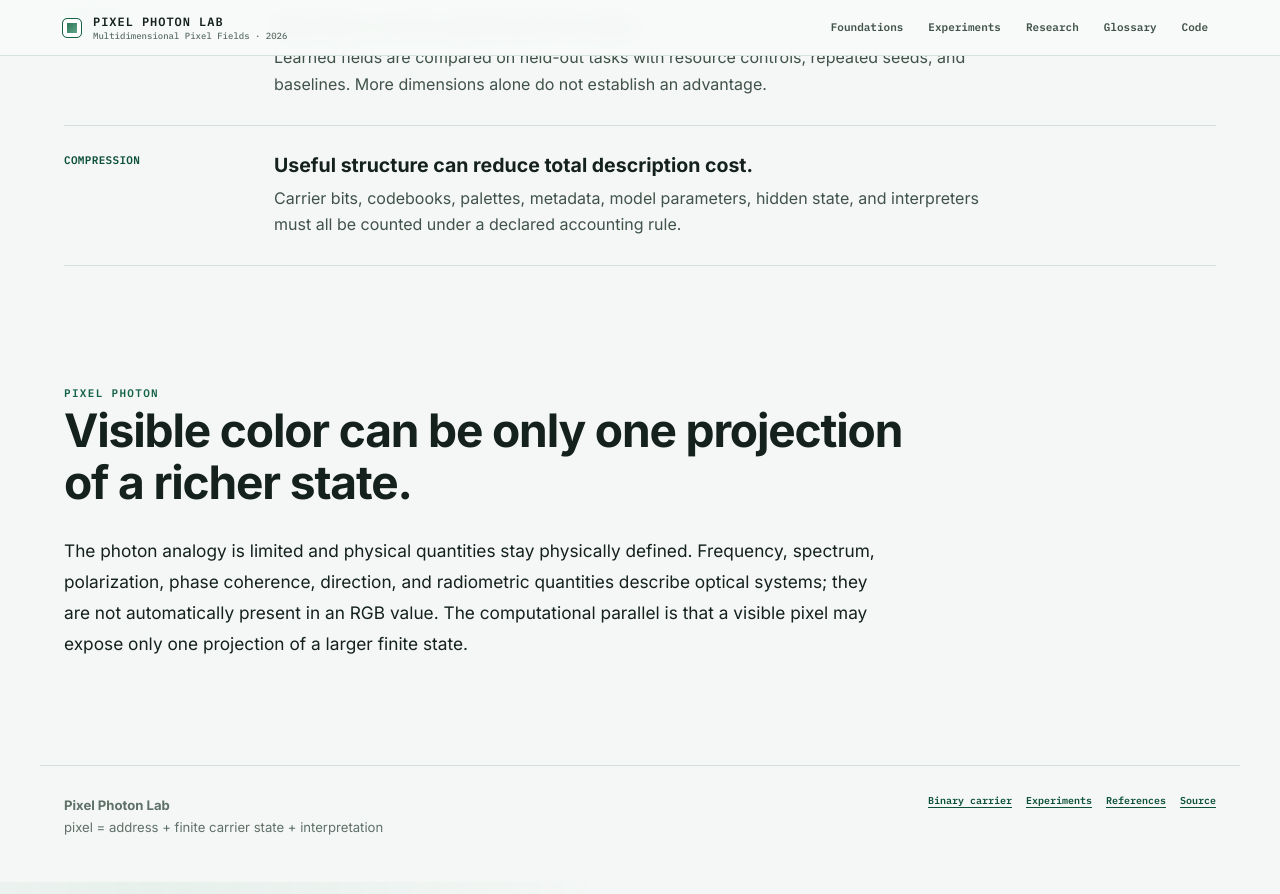
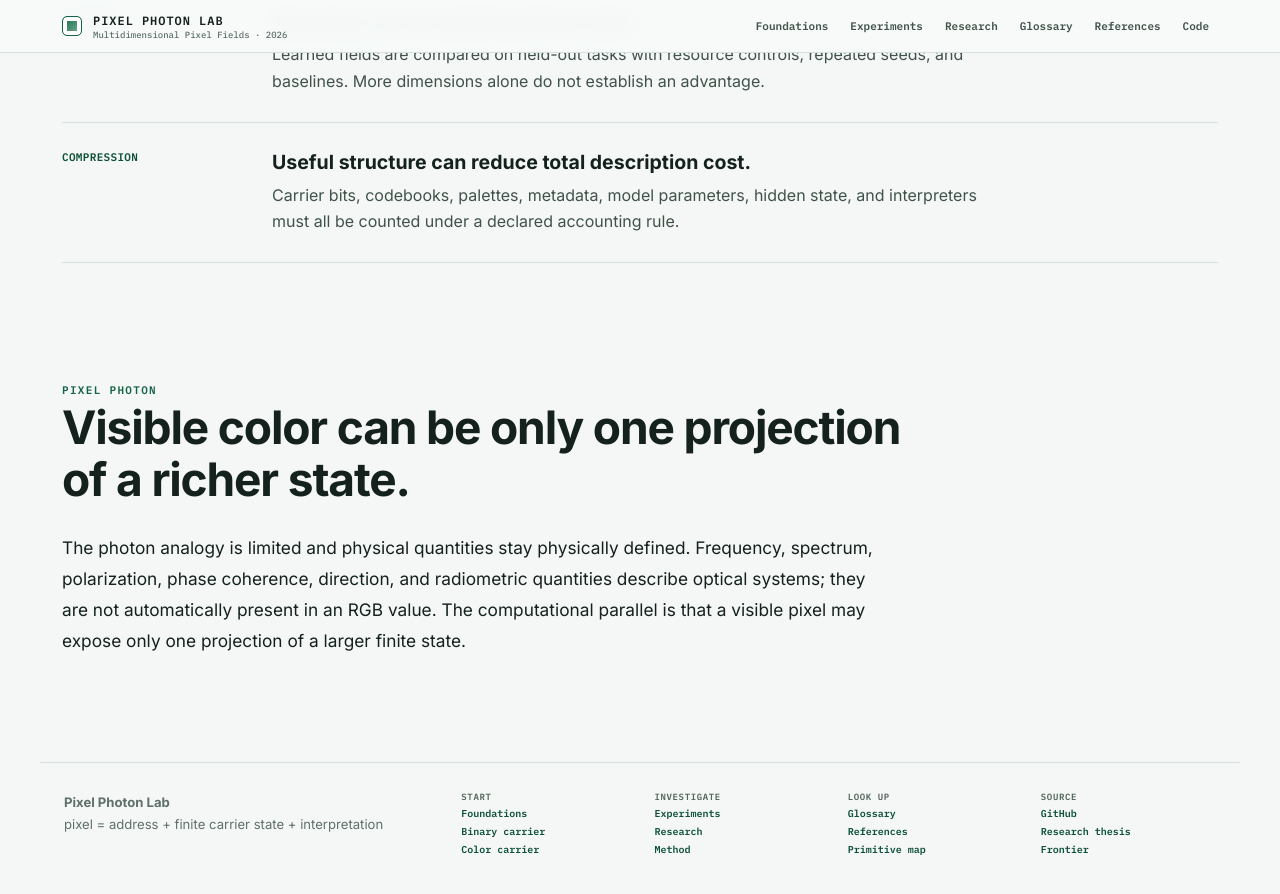
Before and after one commit to bitwikiorg/pixel-art-2026, a Jekyll site: the page built from index.html, in a window 1280 px wide and 900 px high, scrolled down 3348 px. Shown: the top 894 px of the window. Built offline with Jekyll 4.4.1, drawn with Linux system fonts in a browser that asks for light colours.

Commit message:
Make global navigation mobile-first and expose references

```diff
--- a/_layouts/default.html
+++ b/_layouts/default.html
@@ -15,19 +15,35 @@
   <link rel="stylesheet" href="{{ '/assets/css/clarity-v2.css' | relative_url }}">
   <link rel="stylesheet" href="{{ '/assets/css/clarity-v3.css' | relative_url }}">
   <link rel="stylesheet" href="{{ '/assets/css/clarity-v4.css' | relative_url }}">
+  <link rel="stylesheet" href="{{ '/assets/css/clarity-v5.css' | relative_url }}">
   {% if page.styles %}{% for style in page.styles %}<link rel="stylesheet" href="{{ style | relative_url }}">{% endfor %}{% endif %}
 </head>
 <body>
   <a class="skip-link" href="#main-content">Skip to content</a>
-  <header class="site-header"><div class="header-inner"><a class="brand" href="{{ '/' | relative_url }}" aria-label="Pixel Photon Lab home"><span class="brand-mark" aria-hidden="true"></span><span><strong>PIXEL PHOTON LAB</strong><small>Multidimensional Pixel Fields · 2026</small></span></a><nav class="top-nav" aria-label="Primary">
-    <a href="{{ '/learn/' | relative_url }}"{% if page.url contains '/learn/' %} class="active" aria-current="page"{% endif %}>Foundations</a>
-    <a href="{{ '/experiment/' | relative_url }}"{% if page.url contains '/experiment/' or page.url == '/carrier/' %} class="active" aria-current="page"{% endif %}>Experiments</a>
-    <a href="{{ '/research/' | relative_url }}"{% if page.url contains '/research/' %} class="active" aria-current="page"{% endif %}>Research</a>
-    <a href="{{ '/glossary/' | relative_url }}"{% if page.url contains '/glossary/' %} class="active" aria-current="page"{% endif %}>Glossary</a>
-    <a href="https://github.com/bitwikiorg/pixel-art-2026">Code</a>
-  </nav></div></header>
+  <header class="site-header" data-site-header>
+    <div class="header-inner">
+      <a class="brand" href="{{ '/' | relative_url }}" aria-label="Pixel Photon Lab home"><span class="brand-mark" aria-hidden="true"></span><span><strong>PIXEL PHOTON LAB</strong><small>Multidimensional Pixel Fields · 2026</small></span></a>
+      <button class="nav-toggle" type="button" aria-expanded="false" aria-controls="primary-navigation" data-nav-toggle><span>MENU</span><svg viewBox="0 0 20 20" aria-hidden="true"><path d="M3 5h14M3 10h14M3 15h14" fill="none" stroke="currentColor" stroke-width="1.8" stroke-linecap="round"/></svg></button>
+      <nav id="primary-navigation" class="top-nav" aria-label="Primary">
+        <a href="{{ '/learn/' | relative_url }}"{% if page.url contains '/learn/' %} class="active" aria-current="page"{% endif %}>Foundations</a>
+        <a href="{{ '/experiment/' | relative_url }}"{% if page.url contains '/experiment/' or page.url == '/carrier/' %} class="active" aria-current="page"{% endif %}>Experiments</a>
+        <a href="{{ '/research/' | relative_url }}"{% if page.url contains '/research/' and page.url contains '/research/04-references/' == false %} class="active" aria-current="page"{% endif %}>Research</a>
+        <a href="{{ '/glossary/' | relative_url }}"{% if page.url contains '/glossary/' %} class="active" aria-current="page"{% endif %}>Glossary</a>
+        <a href="{{ '/research/04-references/' | relative_url }}"{% if page.url contains '/research/04-references/' %} class="active" aria-current="page"{% endif %}>References</a>
+        <a class="nav-code" href="https://github.com/bitwikiorg/pixel-art-2026">Code</a>
+      </nav>
+    </div>
+  </header>
   <main id="main-content">{{ content }}</main>
-  <footer class="site-footer"><div><strong>Pixel Photon Lab</strong><br><span>pixel = address + finite carrier state + interpretation</span></div><div class="footer-links"><a href="{{ '/carrier/' | relative_url }}">Binary carrier</a><a href="{{ '/experiment/' | relative_url }}">Experiments</a><a href="{{ '/research/04-references/' | relative_url }}">References</a><a href="https://github.com/bitwikiorg/pixel-art-2026">Source</a></div></footer>
+  <footer class="site-footer site-footer-v2">
+    <div><strong>Pixel Photon Lab</strong><br><span>pixel = address + finite carrier state + interpretation</span></div>
+    <nav class="footer-map" aria-label="Footer navigation">
+      <div><strong>Start</strong><a href="{{ '/learn/' | relative_url }}">Foundations</a><a href="{{ '/carrier/' | relative_url }}">Binary carrier</a><a href="{{ '/experiment/color-carrier/' | relative_url }}">Color carrier</a></div>
+      <div><strong>Investigate</strong><a href="{{ '/experiment/' | relative_url }}">Experiments</a><a href="{{ '/research/' | relative_url }}">Research</a><a href="{{ '/research/02-experiment-protocol/' | relative_url }}">Method</a></div>
+      <div><strong>Look up</strong><a href="{{ '/glossary/' | relative_url }}">Glossary</a><a href="{{ '/research/04-references/' | relative_url }}">References</a><a href="{{ '/research/10-pixel-photon-primitives/' | relative_url }}">Primitive map</a></div>
+      <div><strong>Source</strong><a href="https://github.com/bitwikiorg/pixel-art-2026">GitHub</a><a href="{{ '/research/00-research-thesis/' | relative_url }}">Research thesis</a><a href="{{ '/research/09-current-frontier/' | relative_url }}">Frontier</a></div>
+    </nav>
+  </footer>
   <script src="{{ '/assets/js/site.js' | relative_url }}" defer></script>
   {% if page.tfjs %}<script src="https://cdn.jsdelivr.net/npm/@tensorflow/tfjs@4.22.0/dist/tf.min.js"></script>{% endif %}
   {% if page.scripts %}{% for script in page.scripts %}<script src="{{ script | relative_url }}" defer></script>{% endfor %}{% endif %}
```
